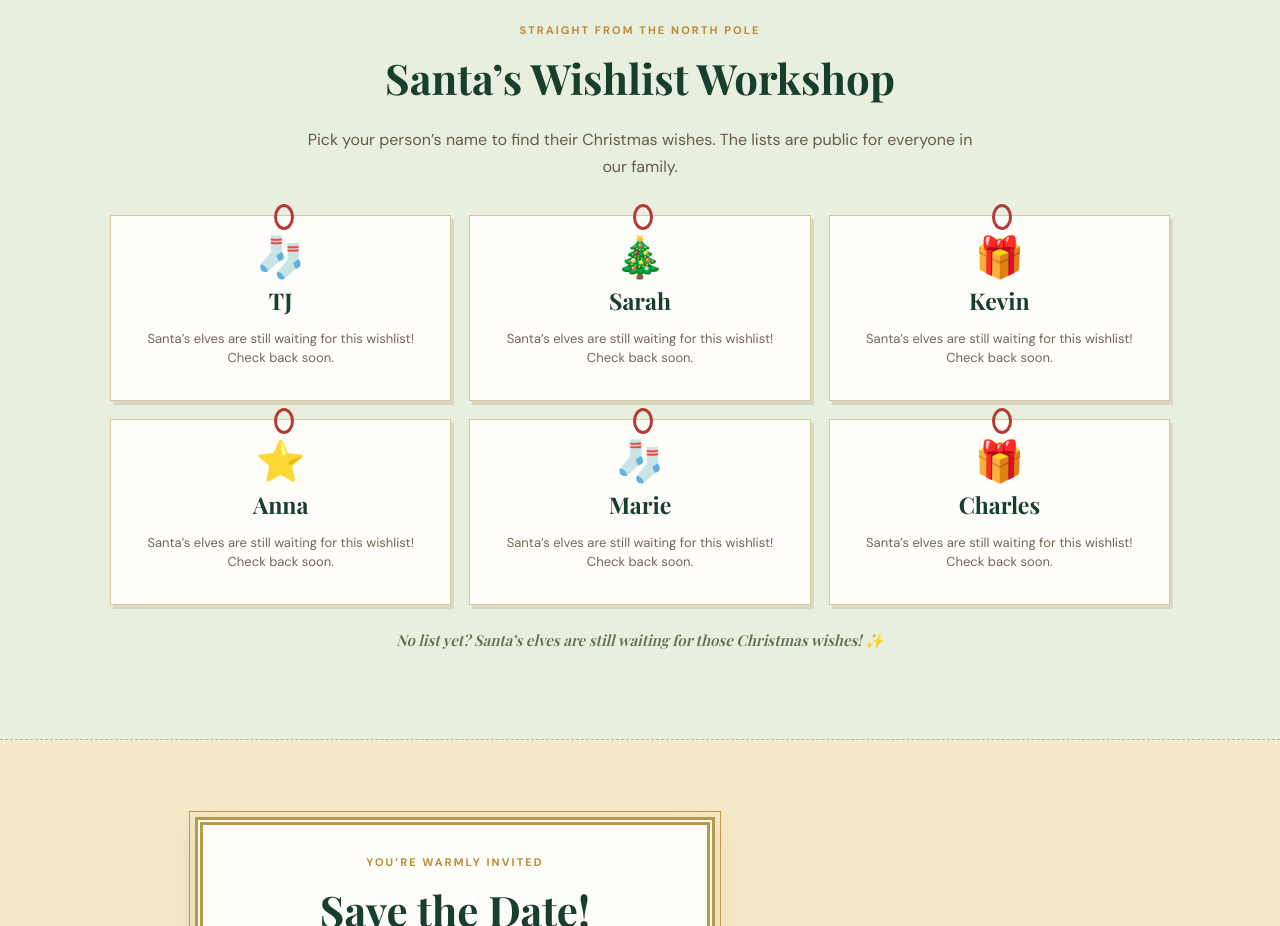
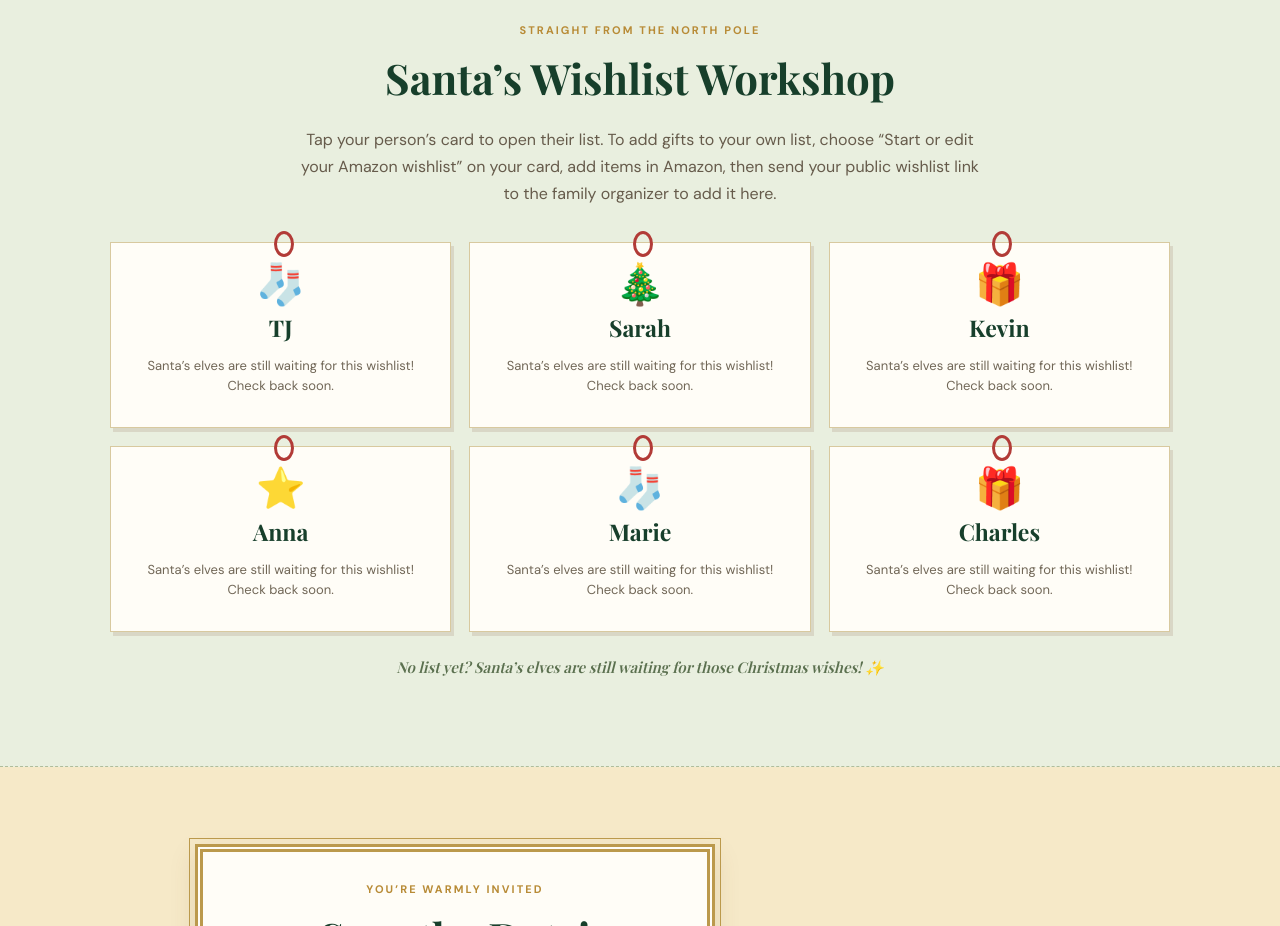
Before and after one commit to anibeez/Anibee-Haunted-House-Warming, a plain HTML site: page index.html in a window 1280 px wide. Shown: the part 1600-2526 px from the top of the page. Drawn offline with nearby package versions, Linux system fonts and the light colour scheme.

Commit message:
Explain how siblings add wishlist items

```diff
--- a/index.html
+++ b/index.html
@@ -16,7 +16,7 @@
 </section>
 <section class="countdown-section" id="countdown"><p class="eyebrow">The merriest day is on its way</p><h2>Christmas Exchange Countdown</h2><div id="countdown-display" class="countdown" aria-live="polite"><div><strong id="days">--</strong><span>Days</span></div><div><strong id="hours">--</strong><span>Hours</span></div><div><strong id="minutes">--</strong><span>Minutes</span></div><div><strong id="seconds">--</strong><span>Seconds</span></div></div><p id="countdown-message" class="countdown-note">Counting down to Saturday, December 26, 2026 · Eastern Time</p></section>
 <section class="section" id="how"><div class="section-heading"><p class="eyebrow">A simple little tradition</p><h2>How Secret Santa Works</h2><p>Your assignment will arrive privately by text. The website keeps all the Christmas wishes in one cozy place.</p></div><div class="steps"><article><span>01</span><h3>Get your name</h3><p>Your Secret Santa assignment will be sent to you privately.</p></article><article><span>02</span><h3>Keep it hush-hush!</h3><p>Keep the name of the person you’re shopping for a secret.</p></article><article><span>03</span><h3>Peek at their wishes</h3><p>Find your person’s card below and browse their wishlist.</p></article><article><span>04</span><h3>Wrap with love</h3><p>Choose a thoughtful gift around $50 and bring it on December 26!</p></article></div></section>
-<section class="wish-section" id="wishlists"><div class="section-heading"><p class="eyebrow">Straight from the North Pole</p><h2>Santa’s Wishlist Workshop</h2><p>Pick your person’s name to find their Christmas wishes. The lists are public for everyone in our family.</p></div><div id="wishlist-grid" class="wishlist-grid"></div><p class="wishlist-help">No list yet? Santa’s elves are still waiting for those Christmas wishes! ✨</p></section>
+<section class="wish-section" id="wishlists"><div class="section-heading"><p class="eyebrow">Straight from the North Pole</p><h2>Santa’s Wishlist Workshop</h2><p>Tap your person’s card to open their list. To add gifts to your own list, choose “Start or edit your Amazon wishlist” on your card, add items in Amazon, then send your public wishlist link to the family organizer to add it here.</p></div><div id="wishlist-grid" class="wishlist-grid"></div><p class="wishlist-help">No list yet? Santa’s elves are still waiting for those Christmas wishes! ✨</p></section>
 <section class="details-section" id="details"><div class="invitation"><p class="eyebrow">You’re warmly invited</p><h2>Save the Date!</h2><div class="invite-title">Z-Sibs Secret Santa</div><dl><div><dt>When</dt><dd>Saturday, December 26, 2026</dd></div><div><dt>Time</dt><dd>Christmas Morning — Exact Time TBD</dd></div><div><dt>Where</dt><dd>My House<br>545 Cedarwood Trail<br>Elyria, Ohio</dd></div></dl><div class="budget"><span>🎁 Gift budget</span><strong>$50</strong><small>Thoughtful, fun, and full of cheer</small></div><p class="invite-foot">Can’t wait to celebrate together! ♥</p></div><div class="details-side"><div class="holly">❧</div><h3>Six siblings.<br>One merry morning.</h3><p>TJ · Sarah · Kevin<br>Anna · Marie · Charles</p><a href="#wishlists" class="button">Find a wishlist ↓</a></div></section>
 </main><footer>Made with love, twinkle lights & a little Christmas nostalgia <span>🎄</span></footer><script src="wishlists.js"></script><script src="script.js"></script>
 </body></html>
```
